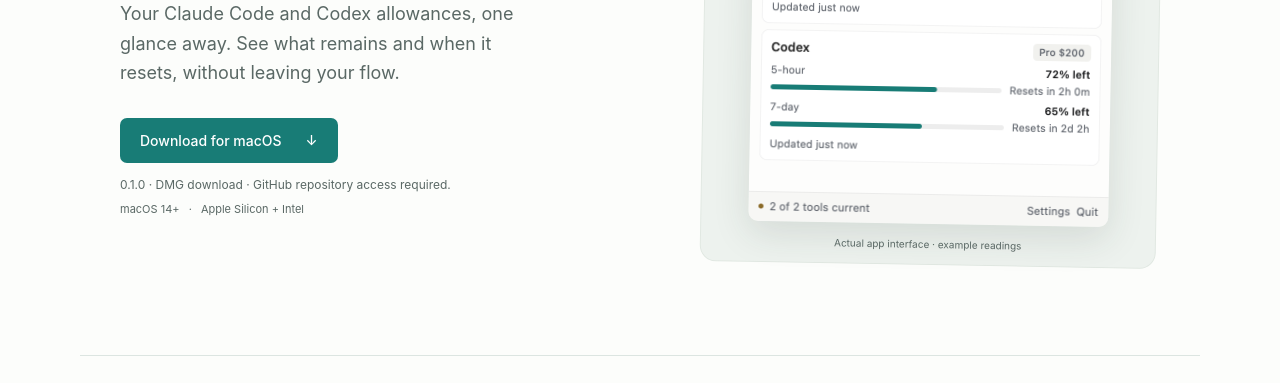
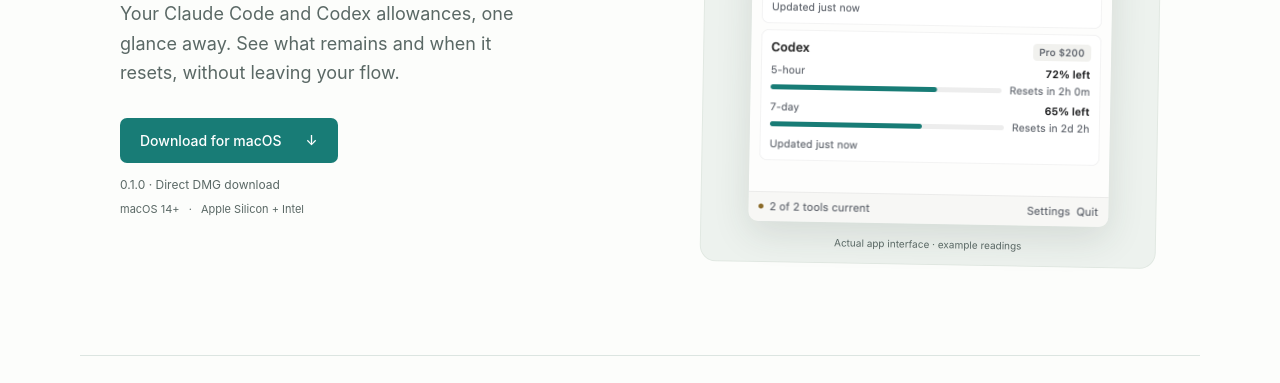
Before and after one commit to shivamx96/gaugent, a plain HTML site: page website/index.html in a window 1280 px wide. Shown: the part 417-800 px from the top of the page. Drawn offline with Linux system fonts and the light colour scheme; no server answers.

Commit message:
Update distribution messaging for public releases

```diff
--- a/website/index.html
+++ b/website/index.html
@@ -17,7 +17,7 @@
 <section class="hero wrap">
   <div class="intro"><p class="eyebrow">A small utility for your menu bar</p><h1>Know what’s left.<br><span>Keep going.</span></h1><p class="lede">Your Claude Code and Codex allowances, one glance away. See what remains and when it resets, without leaving your flow.</p>
     <a class="button release-link" href="https://github.com/shivamx96/gaugent/releases/download/v0.1.0/gaugent-0.1.0.dmg">Download for macOS <span aria-hidden="true">↓</span></a>
-    <p class="release-note" id="release-note" aria-live="polite">0.1.0 · DMG download · GitHub repository access required.</p><p class="requirements">macOS 14+ <span>·</span> Apple Silicon + Intel</p>
+    <p class="release-note" id="release-note" aria-live="polite">0.1.0 · Direct DMG download</p><p class="requirements">macOS 14+ <span>·</span> Apple Silicon + Intel</p>
   </div>
   <figure class="product"><div class="menubar"><span>YOUR MAC, A LITTLE MORE INFORMED</span><span class="menu-status">◴ 18%</span></div><img id="panel-preview" src="assets/panel.png" width="720" height="840" alt="gaugent showing Claude Code and Codex allowances with reset times"><figcaption>Actual app interface · example readings</figcaption></figure>
 </section>
```
Also changed, not shown: 2 other files.
